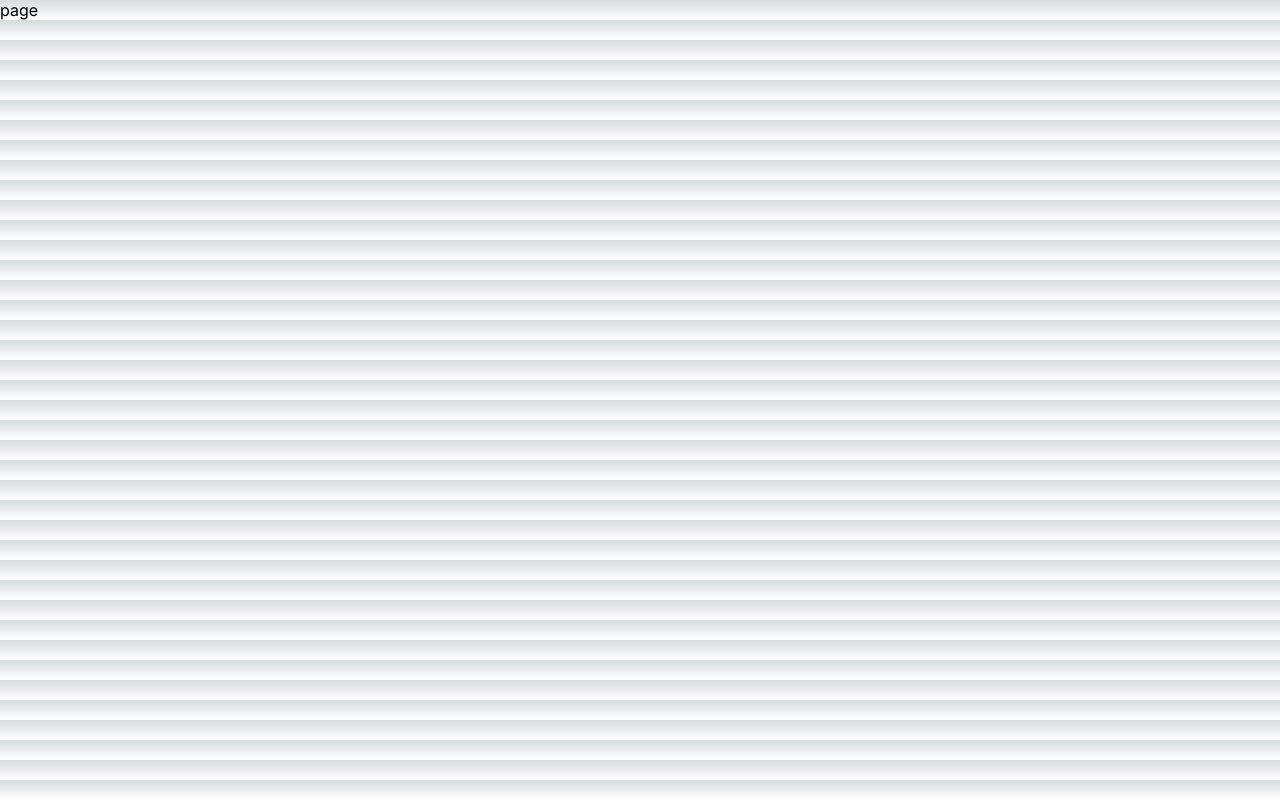
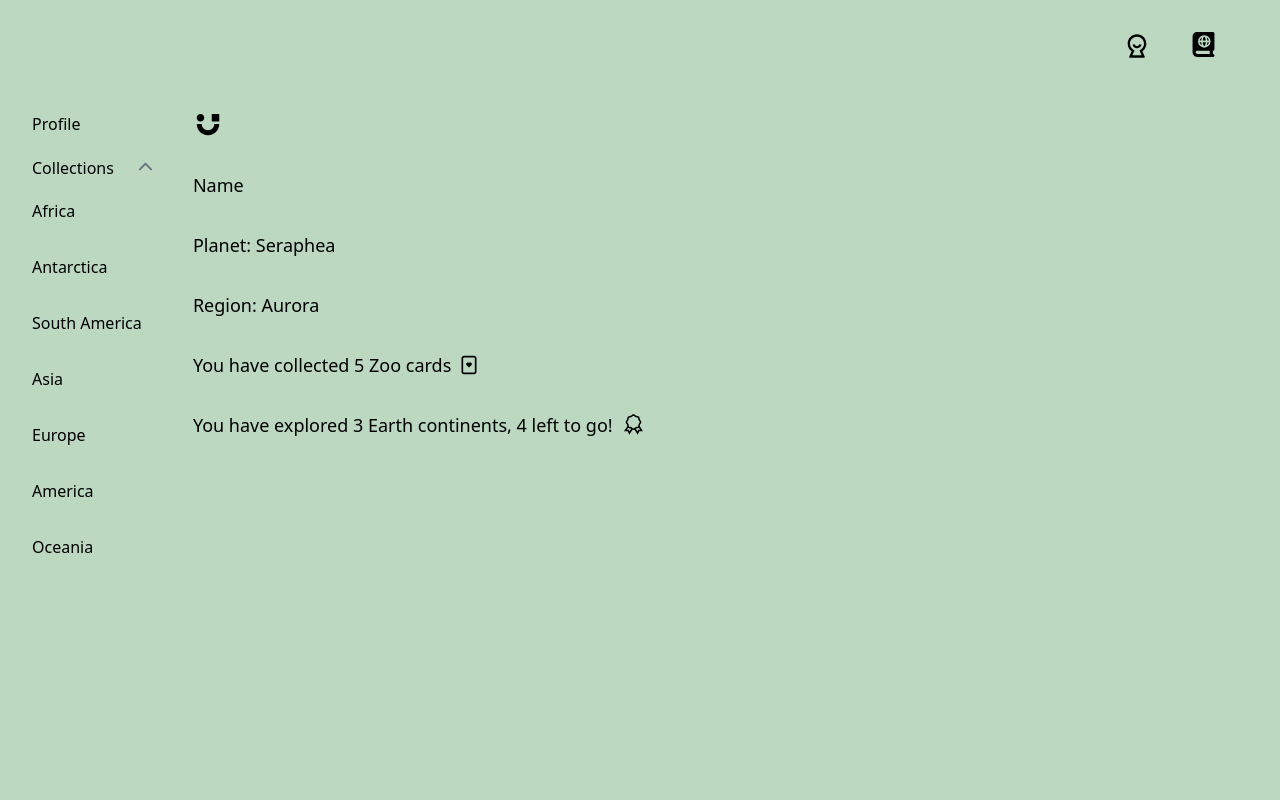
Before and after one commit to Bobsters6666/SpaceZoo, a Next.js app: page /profile in a window 1280 px wide. Built offline with nearby package versions, Linux system fonts and the light colour scheme.

Commit message:
Added navbar and profile page.

```diff
--- a/package.json
+++ b/package.json
@@ -9,9 +9,13 @@
     "lint": "next lint"
   },
   "dependencies": {
+    "@emotion/react": "^11.13.0",
+    "@emotion/styled": "^11.13.0",
+    "@mui/material": "^5.16.6",
     "next": "14.2.5",
     "react": "^18",
-    "react-dom": "^18"
+    "react-dom": "^18",
+    "react-icons": "^5.2.1"
   },
   "devDependencies": {
     "autoprefixer": "^10.4.20",
--- a/src/app/globals.css
+++ b/src/app/globals.css
@@ -1,107 +1,4 @@
-:root {
-  --max-width: 1100px;
-  --border-radius: 12px;
-  --font-mono: ui-monospace, Menlo, Monaco, "Cascadia Mono", "Segoe UI Mono",
-    "Roboto Mono", "Oxygen Mono", "Ubuntu Monospace", "Source Code Pro",
-    "Fira Mono", "Droid Sans Mono", "Courier New", monospace;
-
-  --foreground-rgb: 0, 0, 0;
-  --background-start-rgb: 214, 219, 220;
-  --background-end-rgb: 255, 255, 255;
-
-  --primary-glow: conic-gradient(
-    from 180deg at 50% 50%,
-    #16abff33 0deg,
-    #0885ff33 55deg,
-    #54d6ff33 120deg,
-    #0071ff33 160deg,
-    transparent 360deg
-  );
-  --secondary-glow: radial-gradient(
-    rgba(255, 255, 255, 1),
-    rgba(255, 255, 255, 0)
-  );
-
-  --tile-start-rgb: 239, 245, 249;
-  --tile-end-rgb: 228, 232, 233;
-  --tile-border: conic-gradient(
-    #00000080,
-    #00000040,
-    #00000030,
-    #00000020,
-    #00000010,
-    #00000010,
-    #00000080
-  );
-
-  --callout-rgb: 238, 240, 241;
-  --callout-border-rgb: 172, 175, 176;
-  --card-rgb: 180, 185, 188;
-  --card-border-rgb: 131, 134, 135;
-}
-
-@media (prefers-color-scheme: dark) {
-  :root {
-    --foreground-rgb: 255, 255, 255;
-    --background-start-rgb: 0, 0, 0;
-    --background-end-rgb: 0, 0, 0;
-
-    --primary-glow: radial-gradient(rgba(1, 65, 255, 0.4), rgba(1, 65, 255, 0));
-    --secondary-glow: linear-gradient(
-      to bottom right,
-      rgba(1, 65, 255, 0),
-      rgba(1, 65, 255, 0),
-      rgba(1, 65, 255, 0.3)
-    );
-
-    --tile-start-rgb: 2, 13, 46;
-    --tile-end-rgb: 2, 5, 19;
-    --tile-border: conic-gradient(
-      #ffffff80,
-      #ffffff40,
-      #ffffff30,
-      #ffffff20,
-      #ffffff10,
-      #ffffff10,
-      #ffffff80
-    );
-
-    --callout-rgb: 20, 20, 20;
-    --callout-border-rgb: 108, 108, 108;
-    --card-rgb: 100, 100, 100;
-    --card-border-rgb: 200, 200, 200;
-  }
-}
-
-* {
-  box-sizing: border-box;
-  padding: 0;
-  margin: 0;
-}
-
-html,
-body {
-  max-width: 100vw;
-  overflow-x: hidden;
-}
-
-body {
-  color: rgb(var(--foreground-rgb));
-  background: linear-gradient(
-      to bottom,
-      transparent,
-      rgb(var(--background-end-rgb))
-    )
-    rgb(var(--background-start-rgb));
-}
-
-a {
-  color: inherit;
-  text-decoration: none;
-}
-
-@media (prefers-color-scheme: dark) {
-  html {
-    color-scheme: dark;
-  }
-}
+/* globals.css */
+@tailwind base;
+@tailwind components;
+@tailwind utilities;
--- a/src/app/layout.js
+++ b/src/app/layout.js
@@ -1,17 +1,18 @@
 import { Inter } from "next/font/google";
 import "./globals.css";
+import NavBar from "../components/NavBar";
 
 const inter = Inter({ subsets: ["latin"] });
-
-export const metadata = {
-  title: "Create Next App",
-  description: "Generated by create next app",
-};
 
 export default function RootLayout({ children }) {
   return (
     <html lang="en">
-      <body className={inter.className}>{children}</body>
+      <body>
+        <div className="flex flex-col justify-start">
+        <NavBar />
+        {children}
+        </div>
+      </body>
     </html>
   );
 }
--- a/src/app/page.js
+++ b/src/app/page.js
@@ -1,95 +1,12 @@
 import Image from "next/image";
 import styles from "./page.module.css";
+import AnimalCard  from "../components/AnimalCard"
+import NavBar from "../components/NavBar";
 
 export default function Home() {
   return (
-    <main className={styles.main}>
-      <div className={styles.description}>
-        <p>
-          Get started by editing&nbsp;
-          <code className={styles.code}>src/app/page.js</code>
-        </p>
-        <div>
-          <a
-            href="https://vercel.com?utm_source=create-next-app&utm_medium=appdir-template&utm_campaign=create-next-app"
-            target="_blank"
-            rel="noopener noreferrer"
-          >
-            By{" "}
-            <Image
-              src="/vercel.svg"
-              alt="Vercel Logo"
-              className={styles.vercelLogo}
-              width={100}
-              height={24}
-              priority
-            />
-          </a>
-        </div>
-      </div>
-
-      <div className={styles.center}>
-        <Image
-          className={styles.logo}
-          src="/next.svg"
-          alt="Next.js Logo"
-          width={180}
-          height={37}
-          priority
-        />
-      </div>
-
-      <div className={styles.grid}>
-        <a
-          href="https://nextjs.org/docs?utm_source=create-next-app&utm_medium=appdir-template&utm_campaign=create-next-app"
-          className={styles.card}
-          target="_blank"
-          rel="noopener noreferrer"
-        >
-          <h2>
-            Docs <span>-&gt;</span>
-          </h2>
-          <p>Find in-depth information about Next.js features and API.</p>
-        </a>
-
-        <a
-          href="https://nextjs.org/learn?utm_source=create-next-app&utm_medium=appdir-template&utm_campaign=create-next-app"
-          className={styles.card}
-          target="_blank"
-          rel="noopener noreferrer"
-        >
-          <h2>
-            Learn <span>-&gt;</span>
-          </h2>
-          <p>Learn about Next.js in an interactive course with&nbsp;quizzes!</p>
-        </a>
-
-        <a
-          href="https://vercel.com/templates?framework=next.js&utm_source=create-next-app&utm_medium=appdir-template&utm_campaign=create-next-app"
-          className={styles.card}
-          target="_blank"
-          rel="noopener noreferrer"
-        >
-          <h2>
-            Templates <span>-&gt;</span>
-          </h2>
-          <p>Explore starter templates for Next.js.</p>
-        </a>
-
-        <a
-          href="https://vercel.com/new?utm_source=create-next-app&utm_medium=appdir-template&utm_campaign=create-next-app"
-          className={styles.card}
-          target="_blank"
-          rel="noopener noreferrer"
-        >
-          <h2>
-            Deploy <span>-&gt;</span>
-          </h2>
-          <p>
-            Instantly deploy your Next.js site to a shareable URL with Vercel.
-          </p>
-        </a>
-      </div>
+    <main className="flex flex-col">
+      <p>Homepage</p>
     </main>
   );
 }
--- /dev/null
+++ b/src/app/profile/layout.jsx
@@ -0,0 +1,13 @@
+import SideBar from "@/components/profile/SideBar";
+
+const ProfileLayout = ({ children }) => {
+  return (
+
+      <div className="flex flex-row bg-[#BCD8C1] min-h-screen pt-[5rem]">
+        <SideBar />
+        {children}
+      </div>
+
+  );
+};
+export default ProfileLayout;
--- a/src/app/profile/page.jsx
+++ b/src/app/profile/page.jsx
@@ -1,5 +1,23 @@
+
 import React from "react";
+import { CgUserlane } from "react-icons/cg";
+import { CgCardHearts } from "react-icons/cg";
+import { LiaAwardSolid } from "react-icons/lia";
 
 export default function page() {
-  return <div>page</div>;
+  return <div className="flex flex-col gap-[2rem] pt-[1.8rem] font-normal text-lg  ">
+
+    <CgUserlane size="30"/>
+    <p >Name</p>
+    <p >Planet: Seraphea</p>
+    <p >Region: Aurora </p>
+    <div className="flex flex-row gap-[0.5rem] items-center">
+    <p>You have collected 5 Zoo cards</p>
+    <CgCardHearts size="20" />
+    </div>
+    <div className="flex flex-row gap-[0.5rem] items-center">
+    <p >You have explored 3 Earth continents, 4 left to go!</p>
+    <LiaAwardSolid  size="25" />
+    </div>
+  </div>;
 }
--- /dev/null
+++ b/src/components/NavBar.jsx
@@ -0,0 +1,15 @@
+import Tooltip from "./ToolTip";
+import { FaBookAtlas } from "react-icons/fa6";
+import { RiUser5Line } from "react-icons/ri";
+
+const NavBar = () => {
+    return (
+    <div className="flex flex-row justify-end gap-10 pt-[2rem] pb-[2rem] pl-[2rem] pr-[4rem] bg-transparent absolute min-w-full">
+        <Tooltip label="Profile"><RiUser5Line  size="28" /></Tooltip>
+        <Tooltip label="Learning Modules"><FaBookAtlas size="25" /></Tooltip>
+    </div>
+    )
+
+};
+
+export default NavBar;
--- /dev/null
+++ b/src/components/ToolTip.jsx
@@ -0,0 +1,19 @@
+
+
+
+
+const Tooltip = ( { label, children }) => {
+  return (
+    <div className="relative flex flex-col items-center group">
+      {children}
+      <div className="absolute top-full mt-2 flex flex-col justify-center items-center hidden mb-6 group-hover:flex">
+        <span className="relative z-10 p-2 text-[13px] font-medium leading-none text-black whitespace-nowrap bg-white shadow-lg rounded-md">
+          {label}
+        </span>
+        <div className="w-3 h-3 -mt-8 rotate-45 bg-white"></div>
+      </div>
+    </div>
+  );
+};
+
+export default Tooltip;
--- /dev/null
+++ b/src/components/profile/SideBar.jsx
@@ -0,0 +1,43 @@
+'use client';
+import Link from "next/link";
+import { useState } from "react";
+import { FaChevronDown } from "react-icons/fa6";
+import { FaChevronUp } from "react-icons/fa6";
+const SideBar = () => {
+    const [ isCollapsed, setIsCollapsed ] = useState(false);
+    console.log(isCollapsed)
+    const regionLinks = [
+        {title: "Africa", link: "/profile/Africa"},
+        {title: "Antarctica", link: "/profile/Antarctica"},
+        {title: "South America", link: "/profile/South America"},
+        {title: "Asia", link: "/profile/Asia"},
+        {title: "Europe", link: "/profile/Europe"},
+        {title: "America", link: "/profile/America"},
+        {title: "Oceania", link: "/profile/Oceania"},
+
+    ]
+
+    return (
+        <div className="flex flex-col gap-[1rem] p-[2rem] border-r-[0.2] border-gray-500 font-medium">
+            <Link href="/profile">Profile</Link>
+            <div className="flex flex-row items-center justify-between gap-[1rem]">
+                <p>Collections</p>
+                <button className="p-[0.5rem] text-gray-500 hover:text-black transition-all duration-300 " onClick={() => setIsCollapsed(!isCollapsed)}>{isCollapsed ? <FaChevronDown size="15" /> : <FaChevronUp size="15" />}</button>
+
+
+            </div>
+            {!isCollapsed && (
+                    <div className="flex flex-col gap-[2rem]" >
+                        {regionLinks.map(link =>
+                            (
+                                <Link key={link.title} href={link.link}><p>{link.title}</p></Link>
+                            )
+                        )}
+                    </div>
+                )}
+        </div>
+
+    )
+}
+
+export default SideBar;
--- a/tailwind.config.js
+++ b/tailwind.config.js
@@ -1,6 +1,13 @@
 /** @type {import('tailwindcss').Config} */
 module.exports = {
-  content: [],
+  content: [
+    "./app/**/*.{js,ts,jsx,tsx,mdx}",
+    "./pages/**/*.{js,ts,jsx,tsx,mdx}",
+    "./components/**/*.{js,ts,jsx,tsx,mdx}",
+
+    // Or if using `src` directory:
+    "./src/**/*.{js,ts,jsx,tsx,mdx}",
+  ],
   theme: {
     extend: {},
   },
```
Also changed, not shown: 1 other file (tests, documents, lock files or other folders).
